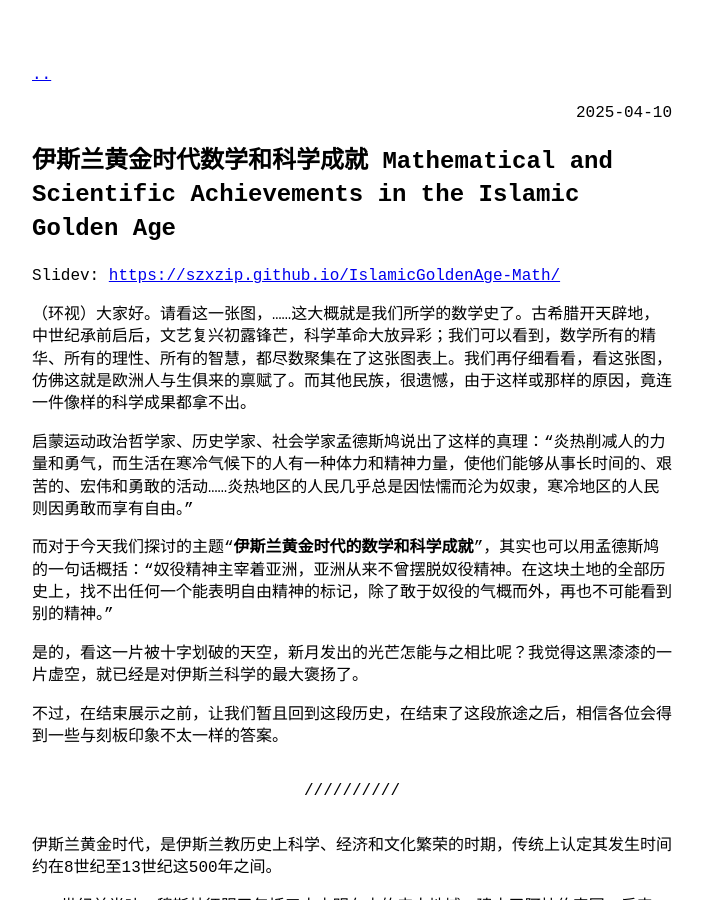
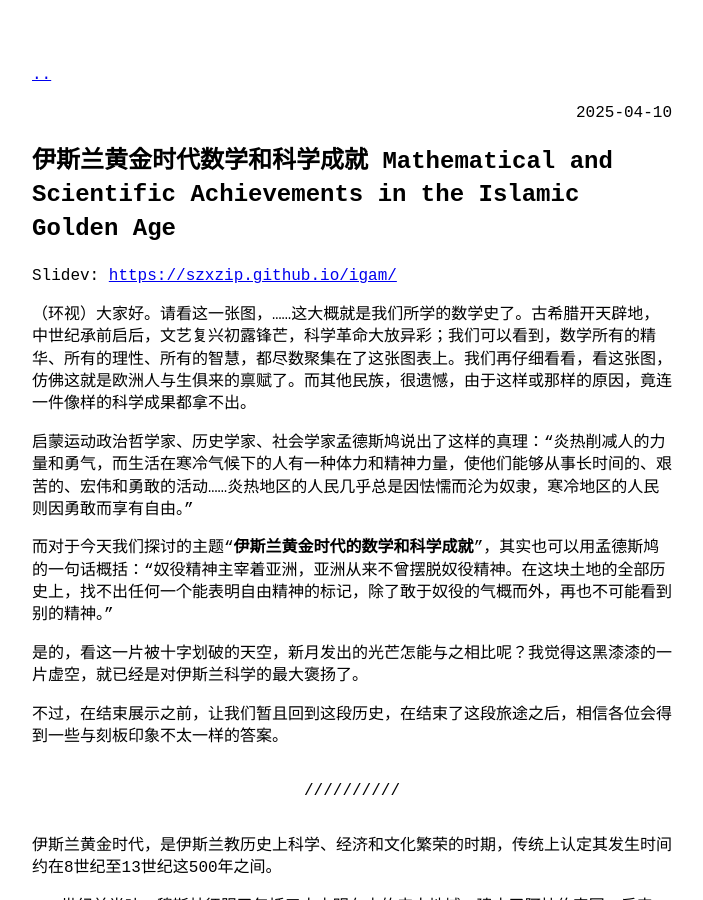
Before and after one commit to szxzip/szxzip.org, a Jekyll site: the page built from _posts/2025-04-10-igam.md, in a window 1280 px wide and 900 px high. Shown: the whole window, without its empty margins (288-991 px from the left). Built offline with Jekyll 4.4.1, drawn with Linux system fonts in a browser that asks for light colours; part of the change alters nothing that is shown.

Commit message:
Initial commit

```diff
--- a/_posts/2025-04-10-igam.md
+++ b/_posts/2025-04-10-igam.md
@@ -4,7 +4,7 @@ category: twaddle_tales
 title: 伊斯兰黄金时代数学和科学成就 Mathematical and Scientific Achievements in the Islamic Golden Age
 ---
 
-Slidev: <https://szxzip.github.io/IslamicGoldenAge-Math/>
+Slidev: <https://szxzip.github.io/igam/>
 
 （环视）大家好。请看这一张图，……这大概就是我们所学的数学史了。古希腊开天辟地，中世纪承前启后，文艺复兴初露锋芒，科学革命大放异彩；我们可以看到，数学所有的精华、所有的理性、所有的智慧，都尽数聚集在了这张图表上。我们再仔细看看，看这张图，仿佛这就是欧洲人与生俱来的禀赋了。而其他民族，很遗憾，由于这样或那样的原因，竟连一件像样的科学成果都拿不出。
 
```
